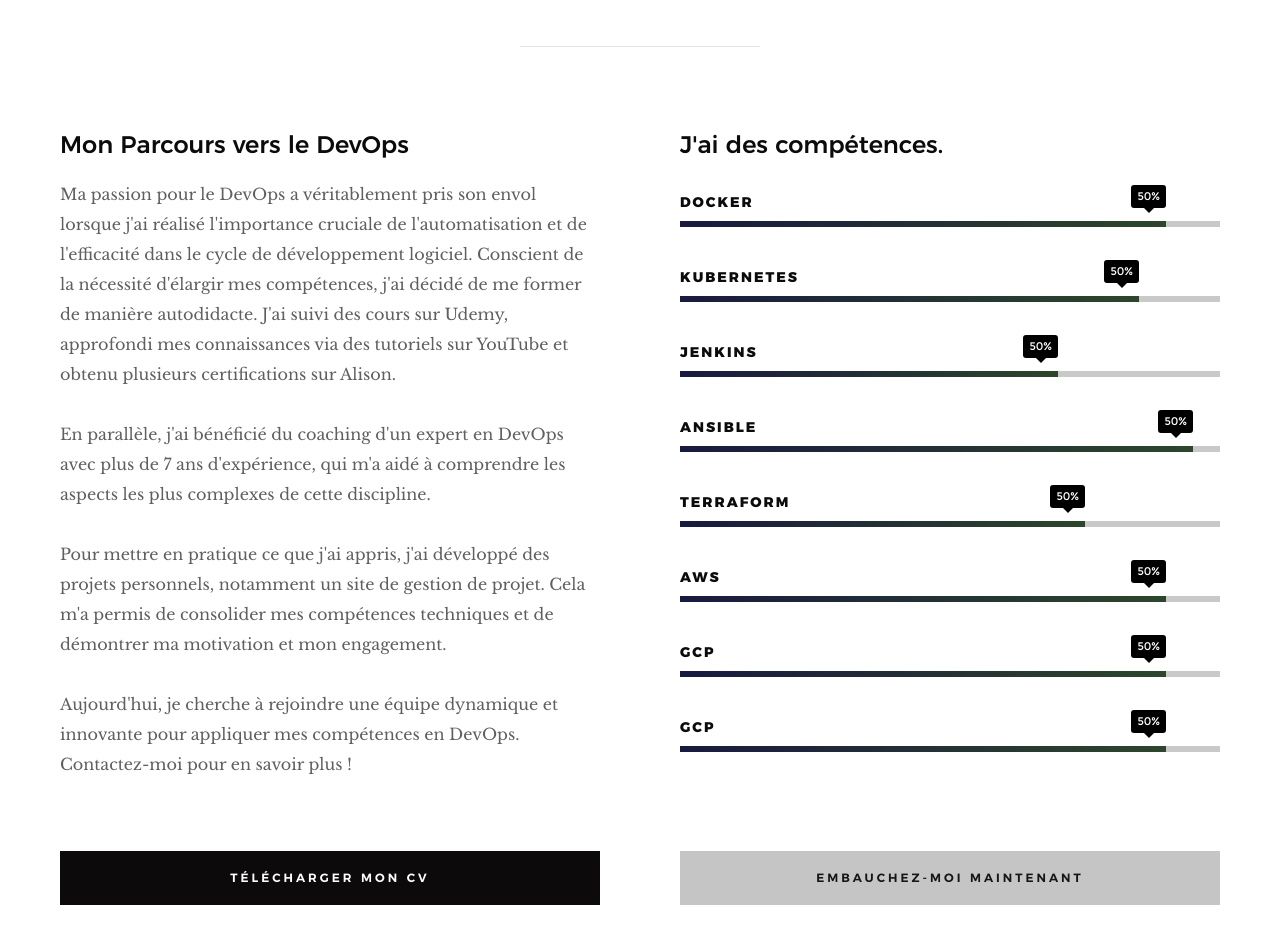
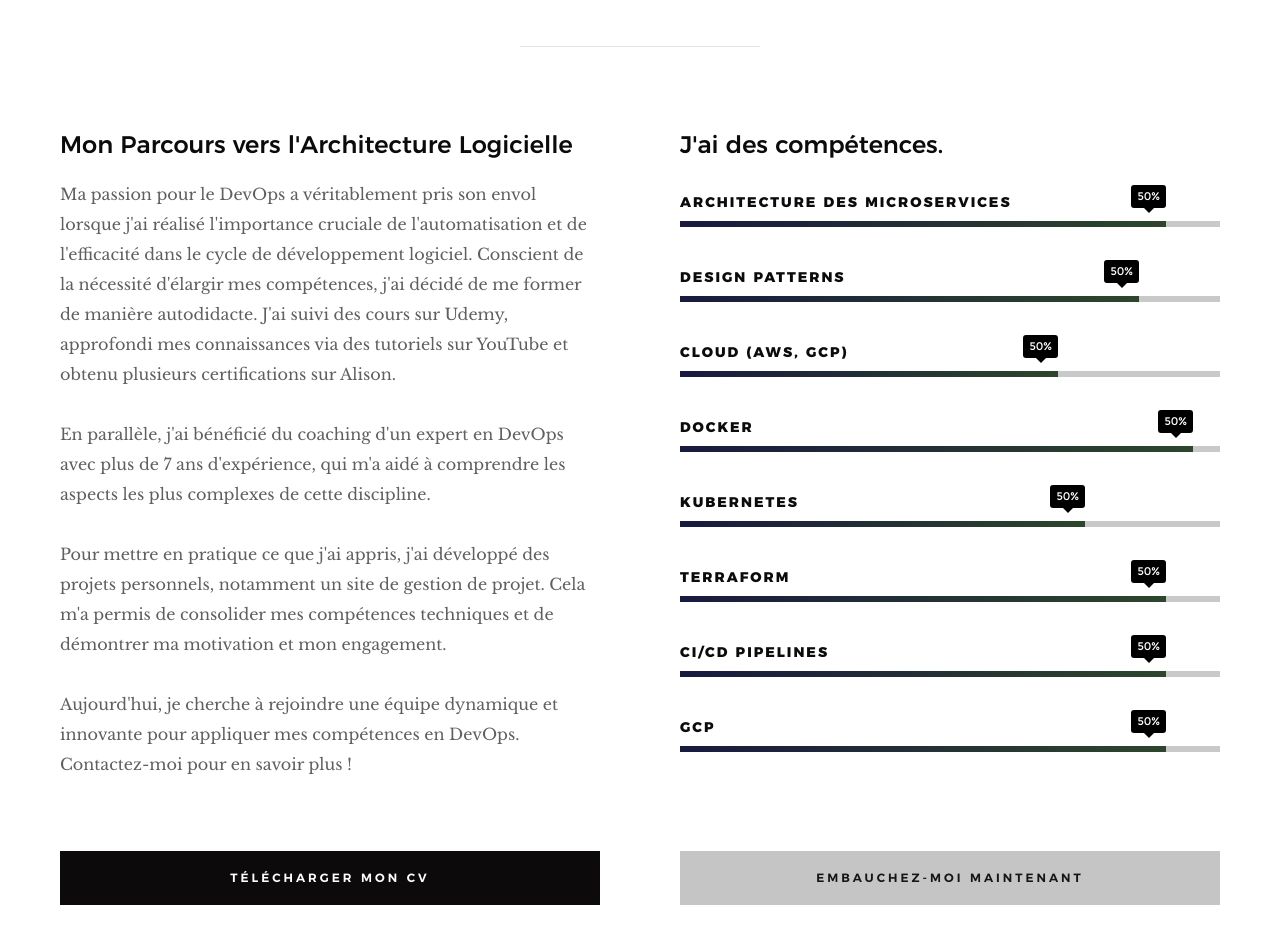
Before and after one commit to Ndiagna/ndiagnaseck.github.io, a plain HTML site: page index.html in a window 1280 px wide. Shown: the part 1620-2555 px from the top of the page. Drawn offline with Linux system fonts and the light colour scheme.

Commit message:
first commited

```diff
--- a/index.html
+++ b/index.html
@@ -10,7 +10,7 @@
     <!--- basic page needs
     ================================================== -->
     <meta charset="utf-8">
-    <title>CV_Ndiagna</title>
+    <title>Ndiagna SECK - Architecte Logiciel</title>
     <meta name="description" content="">
     <meta name="author" content="">
 
@@ -76,8 +76,8 @@
 
                 <h1>
                     C'est Ndiagna SECK<br>
-                    je suis en recherche de nouveaux opportunité <br>
-                    en DevOps.
+                    je suis à la recherche de nouvelles opportunités <br>
+                    en tant qu'Architecte Logiciel.
                 </h1>
 
                 <div class="home-content__buttons">
@@ -129,7 +129,7 @@
         <div class="row about-content">
 
             <div class="col-six tab-full left">
-                <h3>Mon Parcours vers le DevOps</h3>
+                <h3>Mon Parcours vers l'Architecture Logicielle</h3>
 
                 <p>
                     Ma passion pour le DevOps a véritablement pris son envol lorsque j'ai réalisé l'importance cruciale de l'automatisation et de l'efficacité dans le cycle de développement logiciel. Conscient de la nécessité d'élargir mes compétences, j'ai décidé de me former de manière autodidacte. J'ai suivi des cours sur Udemy, approfondi mes connaissances via des tutoriels sur YouTube et obtenu plusieurs certifications sur Alison.<br><br>
@@ -148,31 +148,31 @@
                 <ul class="skill-bars">
                     <li>
                     <div class="progress percent90"><span>50%</span></div>
+                    <strong>Architecture des microservices</strong>
+                    </li>
+                    <li>
+                    <div class="progress percent85"><span>50%</span></div>
+                    <strong>Design Patterns</strong>
+                    </li>
+                    <li>
+                    <div class="progress percent70"><span>50%</span></div>
+                    <strong>Cloud (AWS, GCP)</strong>
+                    </li>
+                    <li>
+                    <div class="progress percent95"><span>50%</span></div>
                     <strong>Docker</strong>
                     </li>
                     <li>
-                    <div class="progress percent85"><span>50%</span></div>
+                    <div class="progress percent75"><span>50%</span></div>
                     <strong>Kubernetes</strong>
                     </li>
                     <li>
-                    <div class="progress percent70"><span>50%</span></div>
-                    <strong>Jenkins</strong>
-                    </li>
-                    <li>
-                    <div class="progress percent95"><span>50%</span></div>
-                    <strong>Ansible</strong>
-                    </li>
-                    <li>
-                    <div class="progress percent75"><span>50%</span></div>
+                    <div class="progress percent90"><span>50%</span></div>
                     <strong>Terraform</strong>
                     </li>
                     <li>
                     <div class="progress percent90"><span>50%</span></div>
-                    <strong>AWS</strong>
-                    </li>
-                    <li>
-                    <div class="progress percent90"><span>50%</span></div>
-                    <strong>GCP</strong>
+                    <strong>CI/CD Pipelines</strong>
                     </li>
                     <li>
                     <div class="progress percent90"><span>50%</span></div>
```
